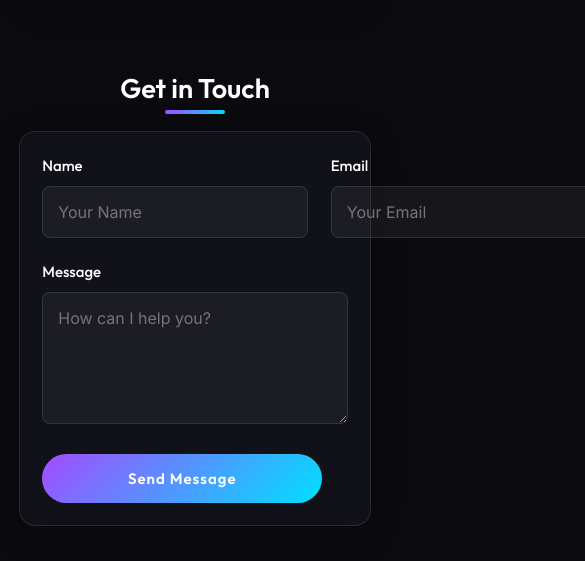
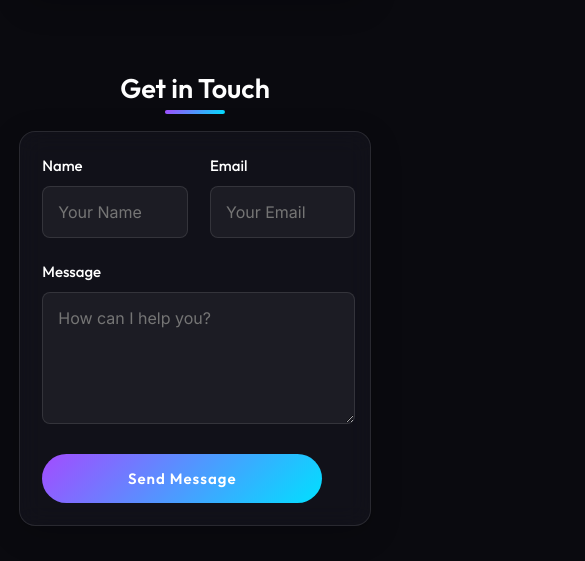
Before and after one commit to maham-ashraf/portfolio, a plain HTML site: page index.html in a window 390 px wide. Shown: the part 5917-6478 px from the top of the page, 585 px wide, since content can reach past the window. Drawn offline with Linux system fonts and the light colour scheme.

Commit message:
made website responsive

```diff
--- a/style.css
+++ b/style.css
@@ -1329,11 +1329,16 @@ body.light-mode .copyright {
     .contact-form {
         gap: 1.75rem;
         margin: 0 0.5rem;
+        width: 100%;
+        max-width: 100%;
+        padding: 0;
+        box-sizing: border-box;
     }
 
     .form-grid {
         grid-template-columns: 1fr;
         gap: 1.25rem;
+        width: 100%;
     }
 
     .form-group {
@@ -1350,8 +1355,9 @@ body.light-mode .copyright {
         font-size: 16px;
         min-height: 52px;
         padding: 1rem;
-        border-radius: 10px;
-        background: rgba(255, 255, 255, 0.08);
+        width: 100%;
+        max-width: 100%;
+        box-sizing: border-box;
         border: 1px solid rgba(255, 255, 255, 0.15);
     }
 
@@ -1577,12 +1583,24 @@ body.light-mode .copyright {
     .contact-form {
         margin: 0 0.25rem;
         gap: 1.5rem;
+        width: 100%;
+        max-width: 100%;
+        padding: 0;
+        box-sizing: border-box;
+    }
+
+    .form-grid {
+        grid-template-columns: 1fr;
+        width: 100%;
     }
 
     .form-group input,
     .form-group textarea {
         min-height: 48px;
         padding: 0.9rem;
+        width: 100%;
+        max-width: 100%;
+        box-sizing: border-box;
     }
 
     .form-group textarea {
@@ -2080,12 +2098,16 @@ body.light-mode .copyright {
     display: flex;
     flex-direction: column;
     gap: 1.5rem;
+    width: 100%;
+    max-width: 100%;
+    overflow-x: hidden;
 }
 
 .form-grid {
     display: grid;
     grid-template-columns: 1fr 1fr;
     gap: 1.5rem;
+    width: 100%;
 }
 
 .form-group {
@@ -2108,6 +2130,9 @@ body.light-mode .copyright {
     color: var(--text-main);
     font-family: var(--font-body);
     transition: all 0.3s ease;
+    width: 100%;
+    max-width: 100%;
+    box-sizing: border-box;
 }
 
 .form-group input:focus, .form-group textarea:focus {
```
